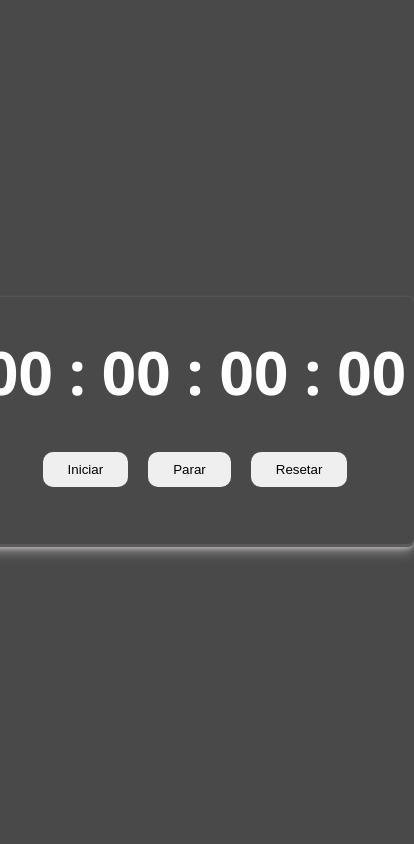
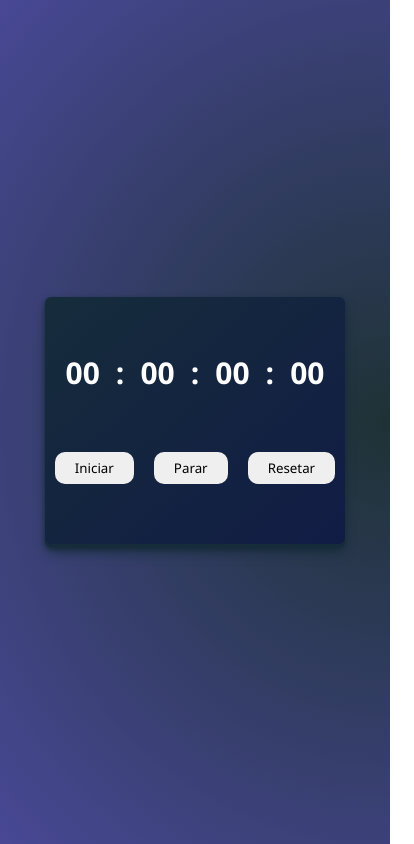
Before and after one commit to GustavoNery88/Cronometro-js-html-css, a plain HTML site: page index.html in a window 390 px wide. Shown: the whole page, 414 px wide, since content can reach past the window. Drawn offline with Linux system fonts and the light colour scheme.

Commit message:
responsividade

```diff
--- a/index.html
+++ b/index.html
@@ -20,7 +20,7 @@
             <h1>:</h1>
             <h1 id="resultadoDecimos">00</h1>
         </div>
-        <div class="butoes">
+        <div class="botoes">
             <button id="botaoInicar" onclick="iniciar()">Iniciar</button>
             <button onclick="parar()">Parar</button>
             <button onclick="resetar()">Resetar</button>
--- a/style.css
+++ b/style.css
@@ -1,8 +1,13 @@
-*{
+* {
     margin: 0;
 }
+
 body {
-    background-color: rgb(73, 73, 73);
+    /* Created with https://www.css-gradient.com */
+    background: #1E3235;
+    background: -webkit-radial-gradient(right, #1E3235, #484895);
+    background: -moz-radial-gradient(right, #1E3235, #484895);
+    background: radial-gradient(to left, #1E3235, #484895);
     display: flex;
     justify-content: center;
     align-items: center;
@@ -12,11 +17,16 @@ body {
 
 
 .container {
+    /* Created with https://www.css-gradient.com */
+    background: #162C3B;
+    background: -webkit-linear-gradient(top left, #162C3B, #111C45);
+    background: -moz-linear-gradient(top left, #162C3B, #111C45);
+    background: linear-gradient(to bottom right, #162C3B, #111C45);
     font-family: Arial, Helvetica, sans-serif;
     border-radius: 6px;
     width: 500px;
     height: 250px;
-    box-shadow: rgba(242, 240, 240, 0.4) 0px 2px 4px, rgb(151, 150, 150) 0px 7px 13px -3px, rgba(171, 162, 162, 0.2) 0px -3px 0px inset;
+    box-shadow: #162C3B 0px 2px 4px, #162C3B 0px 7px 13px -3px, #162C3B 0px -3px 0px inset;
 }
 
 .tempo {
@@ -29,29 +39,55 @@ button {
     border-radius: 10px;
     border: 0;
     cursor: pointer;
+    font-family: 'Segoe UI', Tahoma, Geneva, Verdana, sans-serif;
 }
 
-button:hover{
+button:hover {
     background-color: rgb(127, 128, 129);
     color: aliceblue;
 }
 
-.butoes {
+.botoes {
     display: flex;
     gap: 20px;
     justify-content: center;
     margin-top: 5px;
+
 }
 
-.tempo{
+.tempo {
     display: flex;
     justify-content: center;
     align-items: center;
 }
 
-h1{
+h1 {
     margin: 8px;
     color: white;
     font-size: 60px;
     font-family: 'Segoe UI', Tahoma, Geneva, Verdana, sans-serif;
 }
+
+
+@media only screen and (max-width: 500px){
+    .container{
+        width: 400px;
+    }
+    h1{
+        font-size: 40px;
+    }
+
+}
+
+@media only screen and (max-width: 430px){
+    .container{
+        width: 300px;
+    }
+    h1{
+        font-size: 30px;
+    }
+
+    button{
+        padding: 7px 20px 7px 20px;
+    }
+}
```
